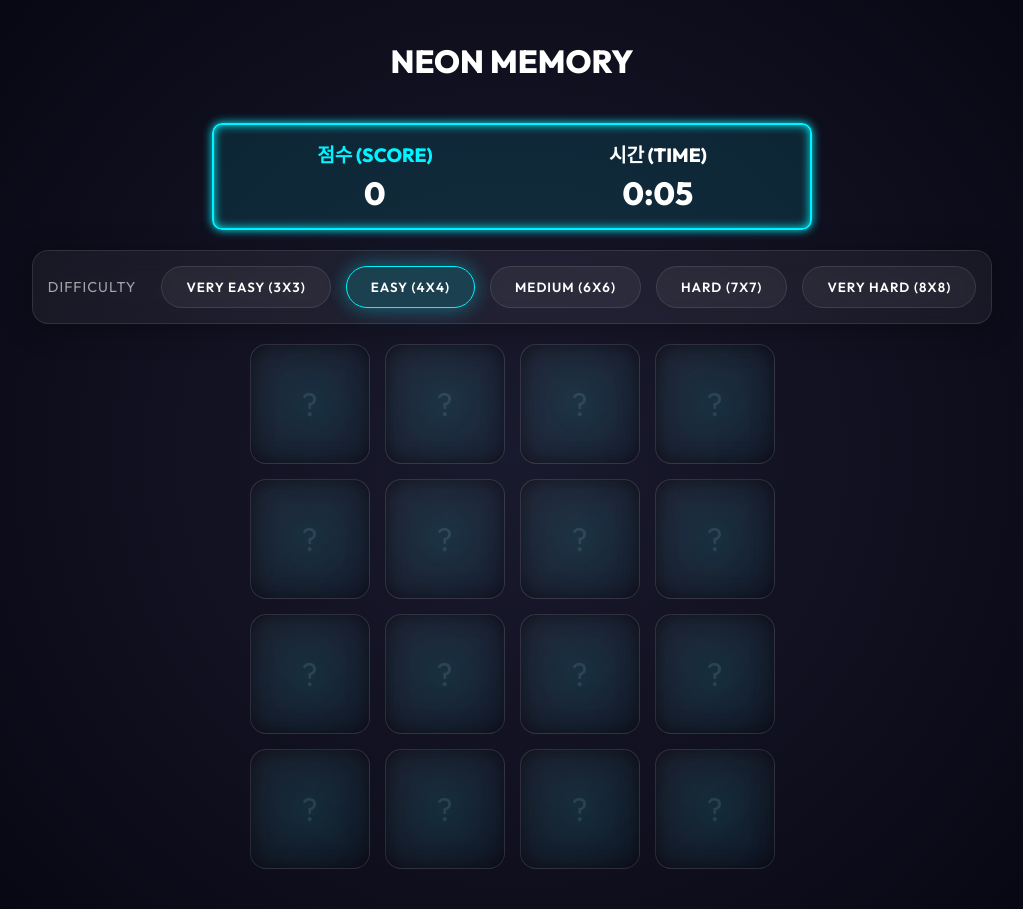
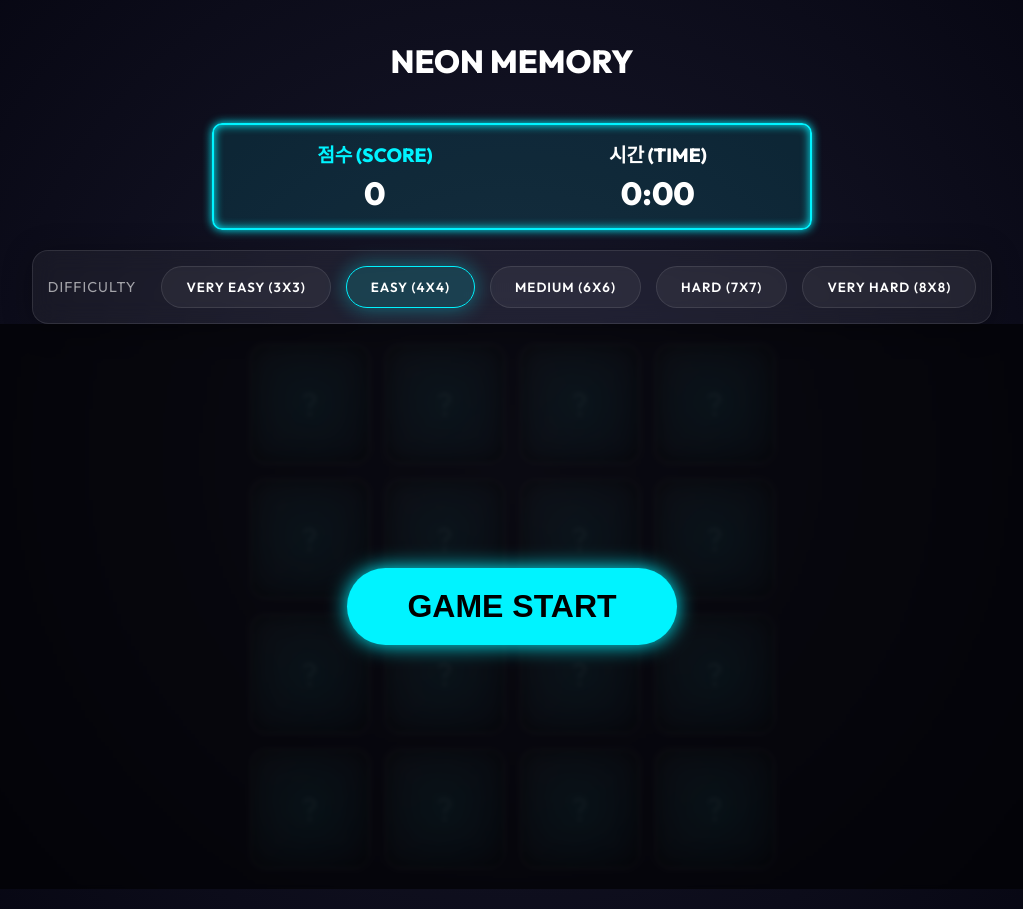
Before and after one commit to DevLime-FE/samecard, a React (Create React App) app: page / in a window 1280 px wide. Shown: the whole page, without its empty margins (128-1151 px from the left). Built offline with nearby package versions, Linux system fonts and the light colour scheme.

Commit message:
게임 시작 버튼을 통해 게임을 시작할 수 있도록 변경

```diff
--- a/src/App.tsx
+++ b/src/App.tsx
@@ -6,11 +6,11 @@ import ScoreBoard from './components/ScoreBoard';
 import LevelSelector from './components/LevelSelector';
 
 function App() {
-  const { gameState, handleCardClick, changeLevel, resetGame } = useGameLogic();
+  const { gameState, handleCardClick, changeLevel, resetGame, startGame } = useGameLogic();
 
   return (
     <div className="App" style={{ minHeight: '100vh', display: 'flex', flexDirection: 'column', alignItems: 'center', padding: '20px' }}>
-      <h1 className="neon-title" onClick={resetGame} style={{ cursor: 'pointer' }}>
+      <h1 className="neon-title" onClick={() => { window.location.reload(); }} style={{ cursor: 'pointer' }}>
         NEON MEMORY
       </h1>
 
@@ -18,7 +18,51 @@ function App() {
 
       <LevelSelector currentLevel={gameState.level} onSelectLevel={changeLevel} />
 
-      {gameState.isGameComplete && (
+      <div style={{ position: 'relative', minHeight: '400px', width: '100%', display: 'flex', justifyContent: 'center' }}>
+        {!gameState.isGameStarted && (
+          <div style={{
+            position: 'absolute',
+            top: 0,
+            left: 0,
+            right: 0,
+            bottom: 0,
+            backgroundColor: 'rgba(0,0,0,0.6)',
+            zIndex: 10,
+            display: 'flex',
+            justifyContent: 'center',
+            alignItems: 'center',
+            borderRadius: '10px',
+            backdropFilter: 'blur(2px)'
+          }}>
+            <button
+              onClick={startGame}
+              className="neon-button"
+              style={{
+                fontSize: '2rem',
+                padding: '20px 60px',
+                borderRadius: '50px',
+                border: 'none',
+                background: 'var(--neon-blue)',
+                color: '#000',
+                fontWeight: 'bold',
+                boxShadow: '0 0 20px var(--neon-blue)',
+                cursor: 'pointer',
+                transition: 'all 0.3s ease'
+              }}
+            >
+              GAME START
+            </button>
+          </div>
+        )}
+
+        <GameBoard
+          level={gameState.level}
+          cards={gameState.cards}
+          onCardClick={handleCardClick}
+        />
+      </div>
+
+      {gameState.isGameStarted && gameState.isGameComplete && (
         <div style={{
           position: 'fixed',
           top: '50%',
@@ -62,12 +106,6 @@ function App() {
           </button>
         </div>
       )}
-
-      <GameBoard
-        level={gameState.level}
-        cards={gameState.cards}
-        onCardClick={handleCardClick}
-      />
     </div>
   );
 }
--- a/src/hooks/useGameLogic.ts
+++ b/src/hooks/useGameLogic.ts
@@ -24,6 +24,7 @@ export const useGameLogic = (initialLevel: Level = 4) => {
         isProcessing: false,
         elapsedTime: 0,
         isPlaying: false,
+        isGameStarted: false,
     });
 
     // Time Thresholds (Seconds) based on grid size
@@ -96,11 +97,19 @@ export const useGameLogic = (initialLevel: Level = 4) => {
             flippedCards: [],
             isProcessing: false,
             elapsedTime: 0,
-            isPlaying: true, // Start timer
-            finalScore: undefined,
             timeBonusMultiplier: undefined,
+            isPlaying: false, // Timer start paused
+            isGameStarted: false, // Init as false, wait for user start
         });
     }, []);
+
+    const startGame = () => {
+        setGameState(prev => ({
+            ...prev,
+            isGameStarted: true,
+            isPlaying: true
+        }));
+    };
 
     // Initial load
     useEffect(() => {
@@ -123,7 +132,7 @@ export const useGameLogic = (initialLevel: Level = 4) => {
 
     // Handle Card Click
     const handleCardClick = (id: string) => {
-        if (gameState.isProcessing || gameState.isGameComplete) return;
+        if (!gameState.isGameStarted || gameState.isProcessing || gameState.isGameComplete) return;
 
         const clickedCardIndex = gameState.cards.findIndex(c => c.id === id);
         if (clickedCardIndex === -1) return;
@@ -213,6 +222,7 @@ export const useGameLogic = (initialLevel: Level = 4) => {
         gameState,
         handleCardClick,
         resetGame: () => startLevel(gameState.level),
-        changeLevel: (lvl: Level) => startLevel(lvl)
+        changeLevel: (lvl: Level) => startLevel(lvl),
+        startGame,
     };
 };
--- a/src/types.ts
+++ b/src/types.ts
@@ -20,4 +20,5 @@ export interface GameState {
     isPlaying: boolean; // Timer active
     finalScore?: number; // Calculated at end
     timeBonusMultiplier?: number;
+    isGameStarted: boolean;
 }
```
